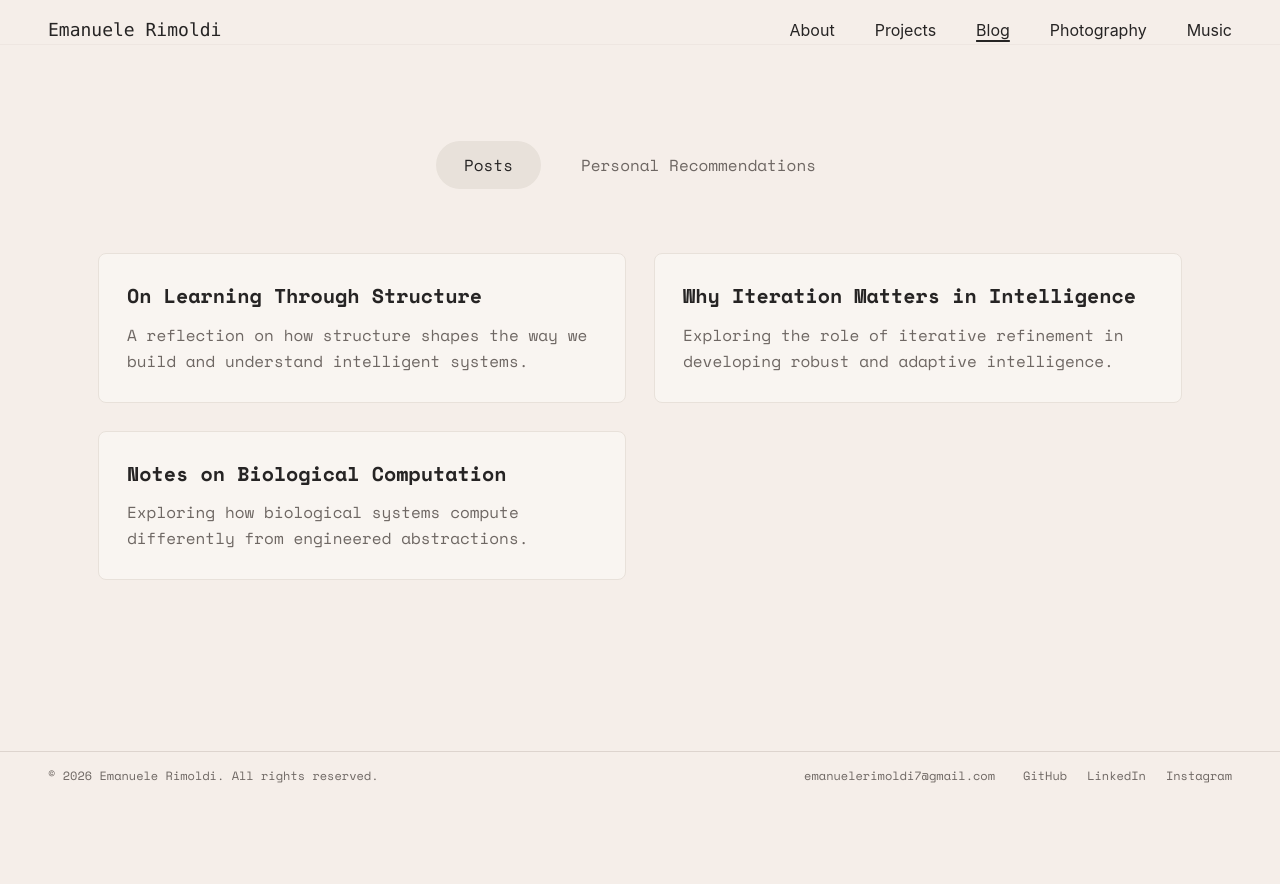
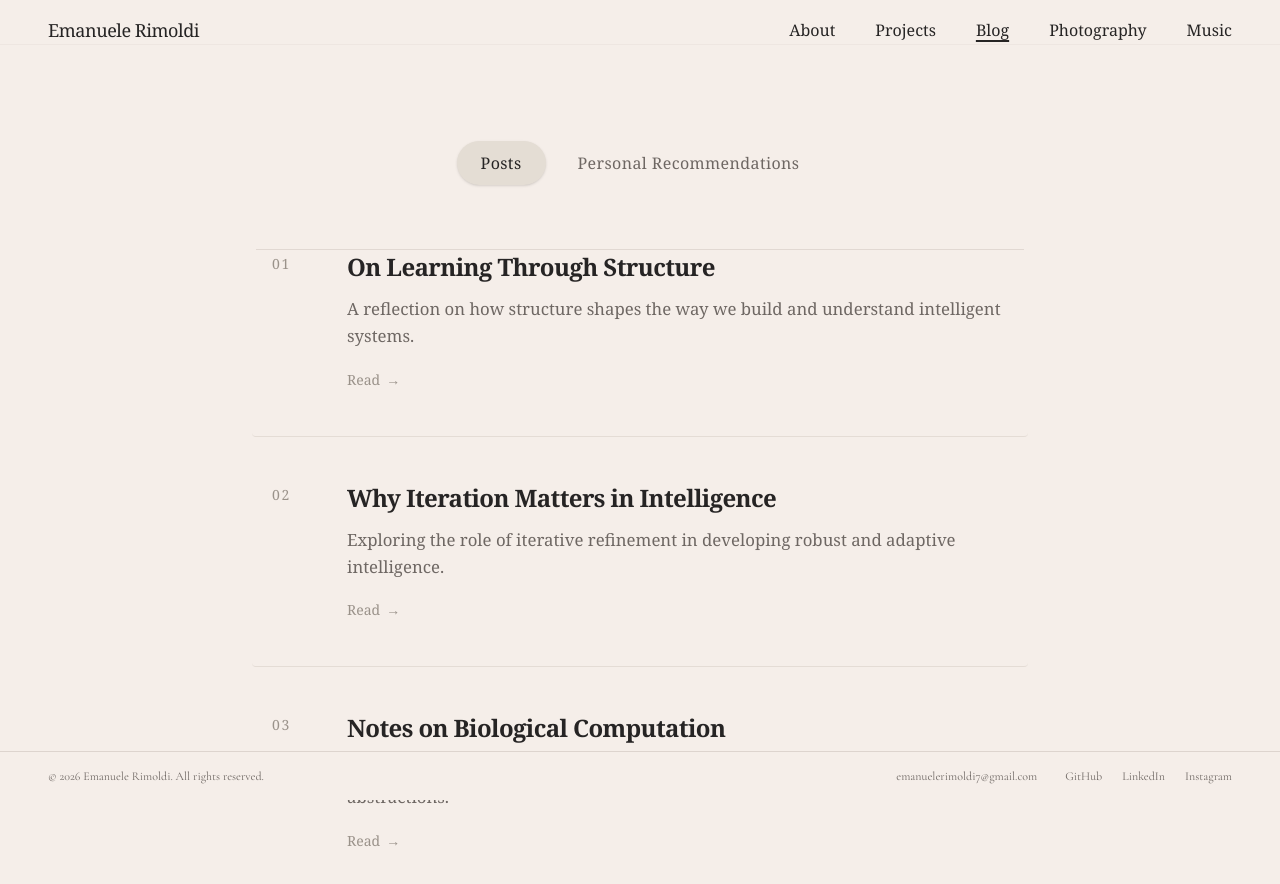
Before and after one commit to EmaRimoldi/EmaRimoldi.github.io, a Next.js app: page /blog in a window 1280 px wide. Shown: the top 884 px of the page. Before the commit the page ends 800 px from the top, so only its background shows below. Built offline with nearby package versions, Linux system fonts and the light colour scheme.

Commit message:
Serif typography, staggered home animation, editorial blog list
Made-with: Cursor

```diff
--- a/app/about/page.tsx
+++ b/app/about/page.tsx
@@ -9,7 +9,7 @@ export default function AboutPage() {
         <div className="space-y-8 md:space-y-10">
           <ProfileImage />
 
-          <div className="space-y-6 md:space-y-7 text-justify font-sans">
+          <div className="space-y-6 md:space-y-7 text-justify font-serif">
           <p className="text-[10px] md:text-xs leading-relaxed text-[#6E6763]">
             I am a Master's student in Data Science at EPFL and a visiting
             researcher at MIT. My work explores agentic systems and the broader
--- a/app/blog/page.tsx
+++ b/app/blog/page.tsx
@@ -15,24 +15,26 @@ export default function BlogPage() {
     <PageShell>
       <ContentContainer maxWidth="content" className="py-16 md:py-24">
         {/* Tab Navigation */}
-        <div className="mb-12 md:mb-16">
-          <div className="flex gap-3 justify-center">
+        <div className="mb-14 md:mb-16">
+          <div className="flex flex-wrap gap-2 justify-center items-center">
             <button
+              type="button"
               onClick={() => setActiveTab("posts")}
-              className={`px-6 md:px-7 py-3 rounded-full font-medium transition-all duration-200 ${
+              className={`px-5 md:px-6 py-2.5 rounded-full font-serif text-sm md:text-base tracking-wide transition-all duration-300 ${
                 activeTab === "posts"
-                  ? "bg-[#E8E1DA] text-[#262424]"
-                  : "text-[#6E6763] hover:text-[#262424]"
+                  ? "bg-[#E4DDD4] text-[#262424] shadow-sm"
+                  : "text-[#6E6763] hover:text-[#262424] hover:bg-[#EDE8E2]/50"
               }`}
             >
               Posts
             </button>
             <button
+              type="button"
               onClick={() => setActiveTab("recommendations")}
-              className={`px-6 md:px-7 py-3 rounded-full font-medium transition-all duration-200 ${
+              className={`px-5 md:px-6 py-2.5 rounded-full font-serif text-sm md:text-base tracking-wide transition-all duration-300 ${
                 activeTab === "recommendations"
-                  ? "bg-[#E8E1DA] text-[#262424]"
-                  : "text-[#6E6763] hover:text-[#262424]"
+                  ? "bg-[#E4DDD4] text-[#262424] shadow-sm"
+                  : "text-[#6E6763] hover:text-[#262424] hover:bg-[#EDE8E2]/50"
               }`}
             >
               Personal Recommendations
@@ -42,24 +44,23 @@ export default function BlogPage() {
 
         {/* Posts Tab Content */}
         {activeTab === "posts" && (
-          <section>
-            <div className="grid grid-cols-1 md:grid-cols-2 gap-6 md:gap-7">
-              {blogPosts.map((post) => (
+          <section className="max-w-3xl mx-auto border-t border-[#DDD4CE]/80">
+            {blogPosts.map((post, i) => (
               <BlogCard
                 key={post.slug}
+                index={i}
                 title={post.title}
                 description={post.description}
                 href={post.href}
               />
             ))}
-            </div>
           </section>
         )}
 
         {/* Personal Recommendations Tab Content */}
         {activeTab === "recommendations" && (
           <section className="max-w-2xl mx-auto">
-            <ul className="space-y-2 list-disc list-inside text-xs md:text-sm leading-relaxed font-sans text-justify">
+            <ul className="space-y-5 list-disc list-inside text-sm md:text-base leading-relaxed font-serif text-[#262424] text-left pl-1">
               <li className="text-[#262424]">
                 <a href="https://en.wikipedia.org/wiki/G%C3%B6del,_Escher,_Bach" target="_blank" rel="noopener noreferrer" className="font-semibold hover:opacity-60 transition-opacity duration-200">Gödel, Escher, Bach</a>: A spiraling exploration of patterns, self-reference, and consciousness; how meaning emerges from the interplay of formal systems.
               </li>
--- a/app/globals.css
+++ b/app/globals.css
@@ -1,4 +1,4 @@
-@import url('https://fonts.googleapis.com/css2?family=Cormorant+Garamond:ital,wght@0,400;0,500;0,600;0,700;1,400;1,500;1,600;1,700&family=Inter:wght@300;400;500;600;700&family=Space+Mono:ital,wght@0,400;0,700;1,400;1,700&display=swap');
+@import url("https://fonts.googleapis.com/css2?family=Cormorant+Garamond:ital,wght@0,400;0,500;0,600;0,700;1,400;1,500;1,600;1,700&display=swap");
 
 @import "tailwindcss";
 
@@ -9,7 +9,32 @@ html {
 body {
   background-color: #F5EEE9;
   color: #262424;
-  font-family: "Space Mono", monospace;
+  font-family: "Cormorant Garamond", ui-serif, Georgia, serif;
+}
+
+/* Landing: staggered reveal — delay in decisecond steps via inline style; duration 0.4s */
+@keyframes home-soft-reveal {
+  from {
+    opacity: 0;
+    transform: translateY(0.5rem);
+  }
+  to {
+    opacity: 1;
+    transform: translateY(0);
+  }
+}
+
+.home-soft-reveal {
+  opacity: 0;
+  animation: home-soft-reveal 0.4s cubic-bezier(0.25, 0.46, 0.45, 0.94) forwards;
+}
+
+@media (prefers-reduced-motion: reduce) {
+  .home-soft-reveal {
+    animation: none;
+    opacity: 1;
+    transform: none;
+  }
 }
 
 @layer components {
--- a/app/layout.tsx
+++ b/app/layout.tsx
@@ -23,7 +23,7 @@ export default function RootLayout({
 }) {
   return (
     <html lang="en">
-      <body className="bg-[#F5EEE9] text-[#262424] font-sans">
+      <body className="bg-[#F5EEE9] text-[#262424] font-serif antialiased">
         {children}
       </body>
     </html>
--- a/app/page.tsx
+++ b/app/page.tsx
@@ -1,36 +1,10 @@
 import { PageShell } from "@/components/page-shell";
-import { SocialLinks } from "@/components/social-links";
+import { HomeHero } from "@/components/home-hero";
 
 export default function HomePage() {
   return (
     <PageShell>
-      <main className="flex min-h-screen flex-col items-center justify-center px-6 text-center pt-6 md:pt-12">
-        <div className="space-y-8 md:space-y-12">
-          {/* Name */}
-          <div className="space-y-6 md:space-y-8">
-            <h1 className="font-mono text-2xl md:text-4xl lg:text-5xl font-normal tracking-tight text-[#262424] leading-[1.1]">
-              Emanuele Rimoldi
-            </h1>
-
-            {/* Subtitle */}
-            <p className="text-lg md:text-xl text-[#6E6763] max-w-xl mx-auto leading-relaxed">
-              AI researcher exploring intelligence, learning, and biological computation.
-            </p>
-          </div>
-
-          {/* Quote */}
-          <blockquote className="max-w-2xl mx-auto py-6 md:py-8">
-            <p className="font-serif italic text-xl md:text-2xl lg:text-3xl text-[#262424] leading-[1.5]">
-              A temporary placeholder for future editorial text or a guiding statement.
-            </p>
-          </blockquote>
-        </div>
-
-        {/* Social Links */}
-        <div className="mt-16 md:mt-20 mb-16 md:mb-20">
-          <SocialLinks />
-        </div>
-      </main>
+      <HomeHero />
     </PageShell>
   );
 }
--- a/components/blog-card.tsx
+++ b/components/blog-card.tsx
@@ -1,21 +1,42 @@
+import Link from "next/link";
+
 interface BlogCardProps {
   title: string;
   description: string;
   href: string;
+  index: number;
 }
 
-export function BlogCard({ title, description, href }: BlogCardProps) {
+export function BlogCard({ title, description, href, index }: BlogCardProps) {
+  const n = String(index + 1).padStart(2, "0");
+
   return (
-    <a
+    <Link
       href={href}
-      className="block p-6 md:p-7 bg-[#F9F5F1] rounded-lg border border-[#E8E1DA] transition-colors duration-200 hover:bg-[#F5F1ED] hover:border-[#DDD4CE]"
+      className="group block border-b border-[#DDD4CE]/70 py-9 md:py-11 first:pt-0 transition-[background-color] duration-300 ease-out hover:bg-[#F3EDE6]/60 -mx-1 px-4 sm:px-5 rounded-sm"
     >
-      <h3 className="text-lg md:text-xl font-semibold leading-snug mb-3 text-[#262424]">
-        {title}
-      </h3>
-      <p className="text-sm md:text-base text-[#6E6763] leading-relaxed">
-        {description}
-      </p>
-    </a>
+      <div className="flex flex-col sm:flex-row sm:items-start gap-3 sm:gap-10 md:gap-14">
+        <span
+          className="shrink-0 font-serif text-sm tabular-nums text-[#9A928A] tracking-[0.12em] pt-1 select-none"
+          aria-hidden
+        >
+          {n}
+        </span>
+        <div className="min-w-0 flex-1 text-left space-y-2 md:space-y-3">
+          <h3 className="font-serif text-xl md:text-2xl font-semibold text-[#262424] leading-snug tracking-tight group-hover:text-[#1a1818] transition-colors duration-300">
+            {title}
+          </h3>
+          <p className="font-serif text-base md:text-[1.05rem] text-[#6E6763] leading-relaxed max-w-2xl">
+            {description}
+          </p>
+          <span className="inline-flex items-center gap-1.5 pt-2 text-sm text-[#9A928A] group-hover:text-[#262424] transition-colors duration-300 font-serif">
+            Read
+            <span aria-hidden className="inline-block transition-transform duration-300 group-hover:translate-x-0.5">
+              →
+            </span>
+          </span>
+        </div>
+      </div>
+    </Link>
   );
 }
--- /dev/null
+++ b/components/home-hero.tsx
@@ -0,0 +1,46 @@
+"use client";
+
+import { SocialLinks } from "@/components/social-links";
+
+/** Stagger delay between text blocks (deciseconds: 0.1s per step). */
+const STEP_S = 0.1;
+
+export function HomeHero() {
+  const delay = (step: number) => ({ animationDelay: `${step * STEP_S}s` });
+
+  return (
+    <main className="flex min-h-screen flex-col items-center justify-center px-6 text-center pt-6 md:pt-12">
+      <div className="space-y-8 md:space-y-12">
+        <h1
+          className="home-soft-reveal text-3xl md:text-5xl lg:text-6xl font-medium tracking-tight text-[#262424] leading-[1.12]"
+          style={delay(0)}
+        >
+          Emanuele Rimoldi
+        </h1>
+
+        <p
+          className="home-soft-reveal text-lg md:text-xl text-[#6E6763] max-w-xl mx-auto leading-relaxed"
+          style={delay(1)}
+        >
+          AI researcher exploring intelligence, learning, and biological computation.
+        </p>
+
+        <blockquote className="max-w-2xl mx-auto py-6 md:py-8">
+          <p
+            className="home-soft-reveal italic text-xl md:text-2xl lg:text-3xl text-[#262424] leading-[1.55]"
+            style={delay(2)}
+          >
+            A temporary placeholder for future editorial text or a guiding statement.
+          </p>
+        </blockquote>
+      </div>
+
+      <div
+        className="home-soft-reveal mt-16 md:mt-20 mb-16 md:mb-20"
+        style={delay(3)}
+      >
+        <SocialLinks />
+      </div>
+    </main>
+  );
+}
--- a/components/site-header.tsx
+++ b/components/site-header.tsx
@@ -17,7 +17,7 @@ export function SiteHeader() {
           {!isHomepage ? (
             <Link
               href="/"
-              className="font-mono text-sm md:text-base lg:text-lg font-normal text-[#262424] hover:opacity-60 transition-opacity duration-200 whitespace-nowrap"
+              className="font-serif text-sm md:text-base lg:text-lg font-medium text-[#262424] hover:opacity-60 transition-opacity duration-200 whitespace-nowrap tracking-tight"
             >
               {siteConfig.name}
             </Link>
@@ -26,7 +26,7 @@ export function SiteHeader() {
           )}
 
           {/* Navigation — centered when on homepage, right-side on subpages */}
-          <div className={`flex flex-wrap gap-6 md:gap-8 lg:gap-10 font-sans ${isHomepage ? "flex-1 justify-center" : ""}`}>
+          <div className={`flex flex-wrap gap-6 md:gap-8 lg:gap-10 font-serif ${isHomepage ? "flex-1 justify-center" : ""}`}>
             {navItems.map((item) => {
               const isActive =
                 (item.href === "/" && pathname === "/") ||
--- a/tailwind.config.ts
+++ b/tailwind.config.ts
@@ -14,9 +14,8 @@ const config: Config = {
         "site-line": "#DDD4CE",
       },
       fontFamily: {
-        serif: ["Cormorant Garamond", "serif"],
-        sans: ["Inter", "sans-serif"],
-        mono: ["Space Mono", "monospace"],
+        serif: ["Cormorant Garamond", "ui-serif", "Georgia", "serif"],
+        sans: ["ui-sans-serif", "system-ui", "sans-serif"],
       },
       maxWidth: {
         site: "1280px",
```
Lines whose indentation alone changed are shown as unchanged.
